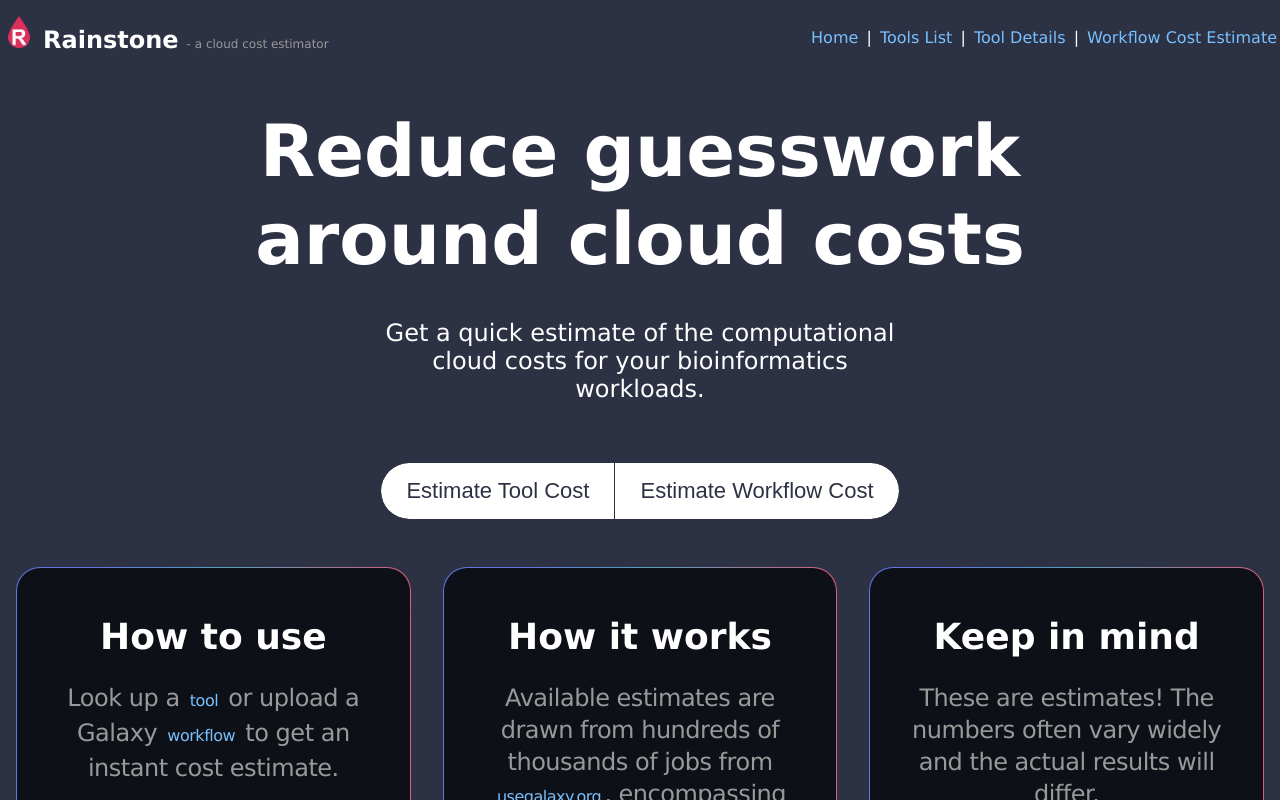
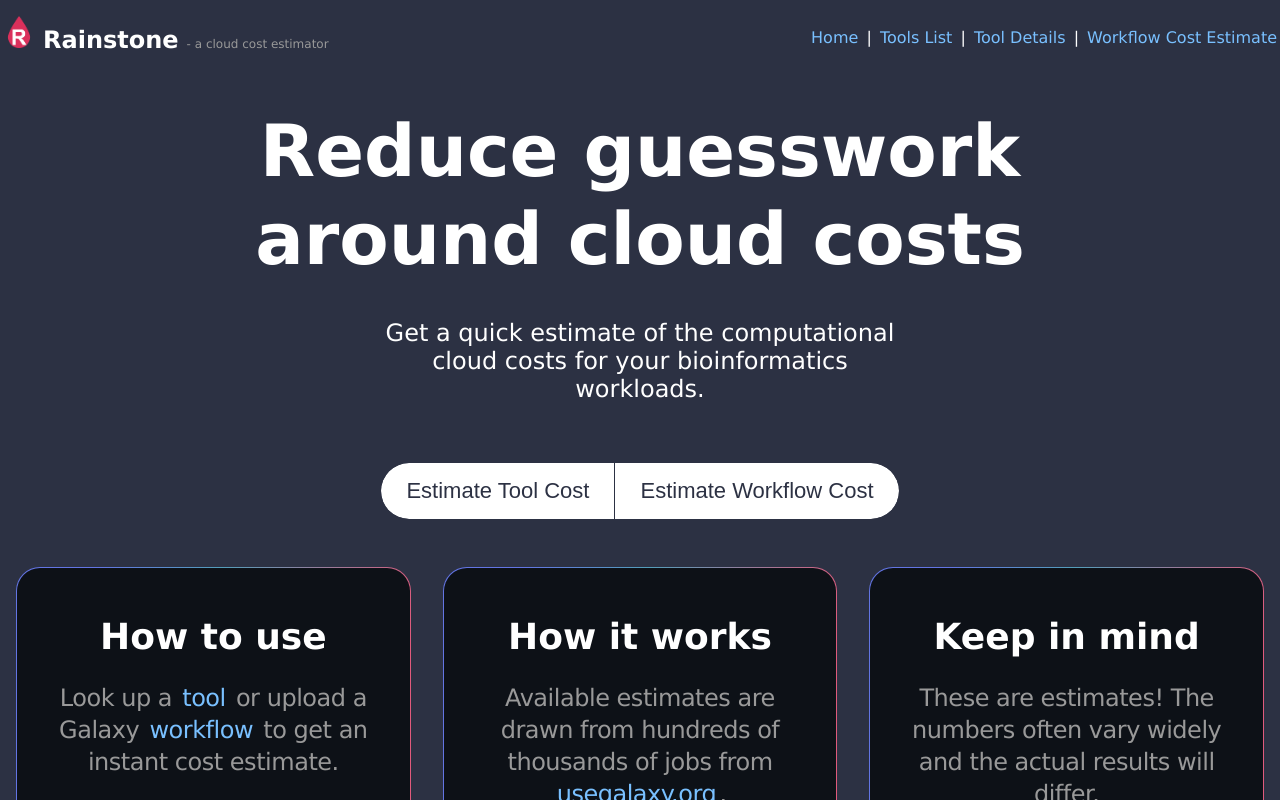
Before and after one commit to afgane/rainstone-ui, a Vue app: page / in a window 1280 px wide. Shown: the top 800 px of the page. Built offline with nearby package versions, Linux system fonts and the light colour scheme.

Commit message:
Drop font size from universal selector -- allows elements to scale with parent container

```diff
--- a/src/assets/base.css
+++ b/src/assets/base.css
@@ -84,7 +84,6 @@
 *::after {
   box-sizing: border-box;
   margin: 0;
-  font-size: 16px;  /* Definition for 1rem */
 }
 
 body {
```
